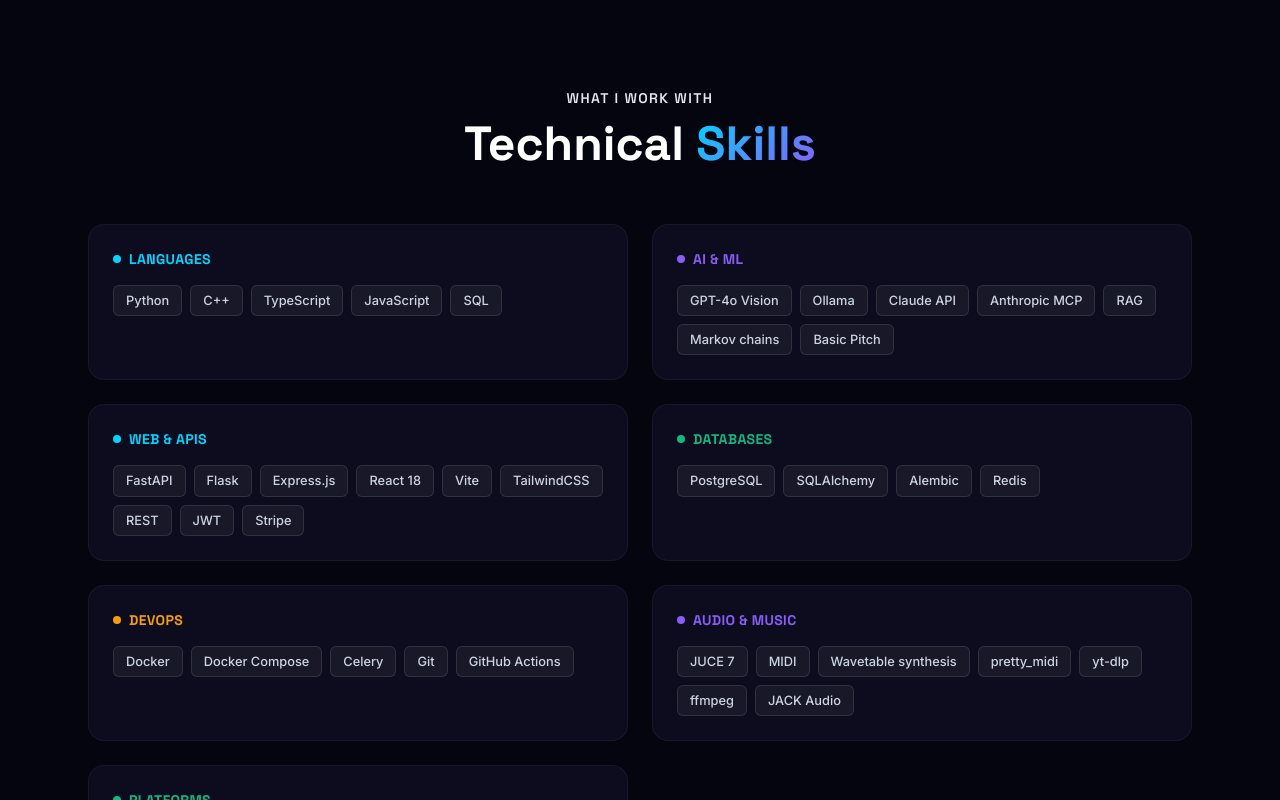
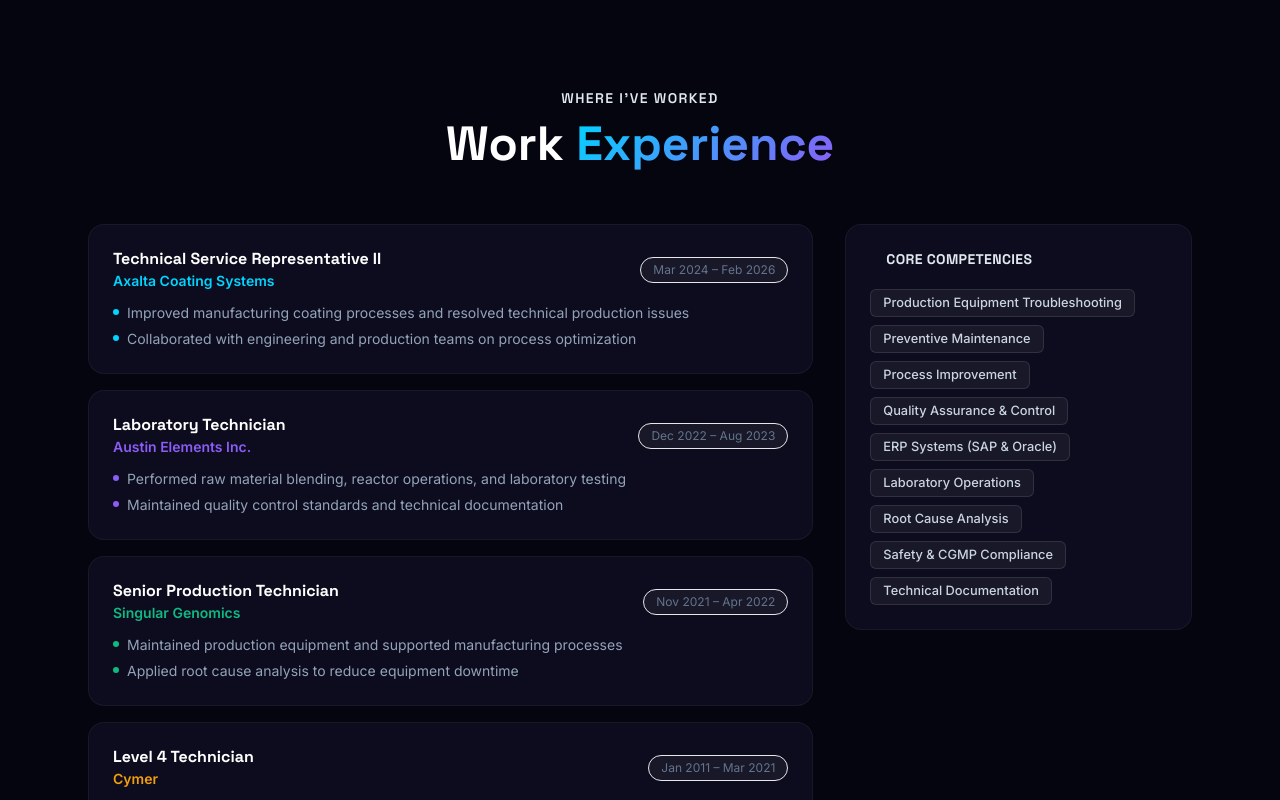
Before and after one commit to classicperfection22-wq/portfolio, a React (Vite) app: page / in a window 1280 px wide. Shown: the part 1500-2300 px from the top of the page. Built offline with nearby package versions, Linux system fonts and the light colour scheme.

Commit message:
Add work experience section, update resume

```diff
--- a/src/App.jsx
+++ b/src/App.jsx
@@ -1,6 +1,7 @@
 import Navbar from './components/Navbar'
 import Hero from './components/Hero'
 import About from './components/About'
+import Experience from './components/Experience'
 import Skills from './components/Skills'
 import Projects from './components/Projects'
 import Contact from './components/Contact'
@@ -12,6 +13,7 @@ export default function App() {
       <Navbar />
       <Hero />
       <About />
+      <Experience />
       <Skills />
       <Projects />
       <Contact />
--- /dev/null
+++ b/src/components/Experience.jsx
@@ -0,0 +1,132 @@
+import { useEffect, useRef } from 'react'
+
+const jobs = [
+  {
+    title: 'Technical Service Representative II',
+    company: 'Axalta Coating Systems',
+    period: 'Mar 2024 – Feb 2026',
+    color: '#00d4ff',
+    bullets: [
+      'Improved manufacturing coating processes and resolved technical production issues',
+      'Collaborated with engineering and production teams on process optimization',
+    ],
+  },
+  {
+    title: 'Laboratory Technician',
+    company: 'Austin Elements Inc.',
+    period: 'Dec 2022 – Aug 2023',
+    color: '#8b5cf6',
+    bullets: [
+      'Performed raw material blending, reactor operations, and laboratory testing',
+      'Maintained quality control standards and technical documentation',
+    ],
+  },
+  {
+    title: 'Senior Production Technician',
+    company: 'Singular Genomics',
+    period: 'Nov 2021 – Apr 2022',
+    color: '#10b981',
+    bullets: [
+      'Maintained production equipment and supported manufacturing processes',
+      'Applied root cause analysis to reduce equipment downtime',
+    ],
+  },
+  {
+    title: 'Level 4 Technician',
+    company: 'Cymer',
+    period: 'Jan 2011 – Mar 2021',
+    color: '#f59e0b',
+    bullets: [
+      '10 years maintaining and repairing advanced manufacturing equipment',
+      'Expert in preventive maintenance, process improvement, and CGMP compliance',
+      'Supported high-volume production environments with ERP systems (SAP, Oracle)',
+    ],
+  },
+]
+
+const competencies = [
+  'Production Equipment Troubleshooting',
+  'Preventive Maintenance',
+  'Process Improvement',
+  'Quality Assurance & Control',
+  'ERP Systems (SAP & Oracle)',
+  'Laboratory Operations',
+  'Root Cause Analysis',
+  'Safety & CGMP Compliance',
+  'Technical Documentation',
+]
+
+export default function Experience() {
+  const ref = useRef(null)
+
+  useEffect(() => {
+    const observer = new IntersectionObserver(
+      (entries) => entries.forEach((e) => e.isIntersecting && e.target.classList.add('visible')),
+      { threshold: 0.05 }
+    )
+    if (ref.current) observer.observe(ref.current)
+    return () => observer.disconnect()
+  }, [])
+
+  return (
+    <section id="experience" className="py-24 px-6 max-w-6xl mx-auto">
+      <div ref={ref} className="reveal">
+        <div className="mb-14 text-center">
+          <p className="text-cyan-400 font-display font-semibold text-sm tracking-widest uppercase mb-3">
+            Where I've Worked
+          </p>
+          <h2 className="font-display font-black text-4xl sm:text-5xl text-white">
+            Work <span className="gradient-text">Experience</span>
+          </h2>
+        </div>
+
+        <div className="grid grid-cols-1 lg:grid-cols-3 gap-8">
+          {/* Timeline */}
+          <div className="lg:col-span-2 space-y-4">
+            {jobs.map((job) => (
+              <div
+                key={job.company}
+                className="bg-card rounded-2xl p-6 border border-white/5 hover:border-white/10 transition-all duration-300 hover:-translate-y-1"
+              >
+                <div className="flex flex-col sm:flex-row sm:items-center sm:justify-between gap-1 mb-3">
+                  <div>
+                    <h3 className="font-display font-bold text-white text-base leading-tight">{job.title}</h3>
+                    <p className="font-semibold text-sm mt-0.5" style={{ color: job.color }}>{job.company}</p>
+                  </div>
+                  <span className="text-xs text-slate-500 bg-white/5 border border-white/8 px-3 py-1 rounded-full whitespace-nowrap self-start sm:self-center">
+                    {job.period}
+                  </span>
+                </div>
+                <ul className="space-y-1.5">
+                  {job.bullets.map((b) => (
+                    <li key={b} className="text-slate-400 text-sm flex items-start gap-2">
+                      <span className="mt-1.5 w-1.5 h-1.5 rounded-full flex-shrink-0" style={{ background: job.color }} />
+                      {b}
+                    </li>
+                  ))}
+                </ul>
+              </div>
+            ))}
+          </div>
+
+          {/* Core Competencies sidebar */}
+          <div className="lg:col-span-1">
+            <div className="bg-card rounded-2xl p-6 border border-white/5 sticky top-24">
+              <div className="flex items-center gap-2 mb-5">
+                <div className="w-2 h-2 rounded-full bg-cyan-400" />
+                <span className="font-display font-bold text-sm text-cyan-400 uppercase tracking-wide">
+                  Core Competencies
+                </span>
+              </div>
+              <div className="flex flex-wrap gap-2">
+                {competencies.map((c) => (
+                  <span key={c} className="skill-badge text-slate-300 text-xs">{c}</span>
+                ))}
+              </div>
+            </div>
+          </div>
+        </div>
+      </div>
+    </section>
+  )
+}
--- a/src/components/Navbar.jsx
+++ b/src/components/Navbar.jsx
@@ -2,6 +2,7 @@ import { useState, useEffect } from 'react'
 
 const links = [
   { label: 'About', href: '#about' },
+  { label: 'Experience', href: '#experience' },
   { label: 'Skills', href: '#skills' },
   { label: 'Projects', href: '#projects' },
   { label: 'Contact', href: '#contact' },
```
Also changed, not shown: 1 other file (tests, documents, lock files or other folders).
